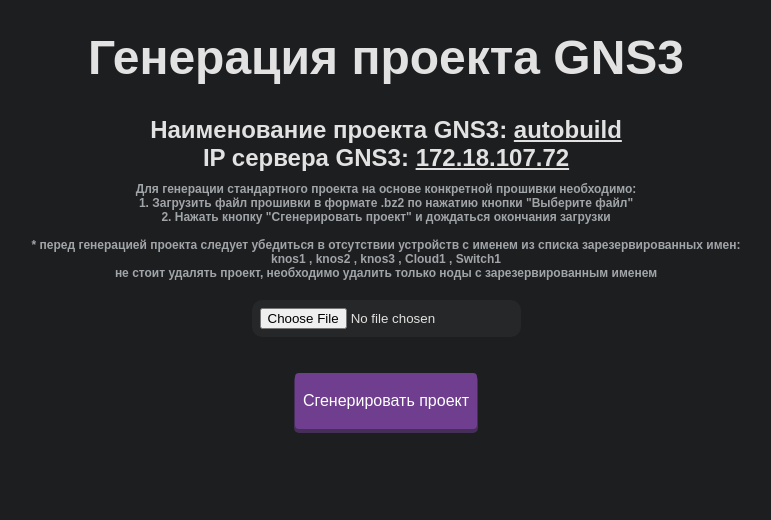
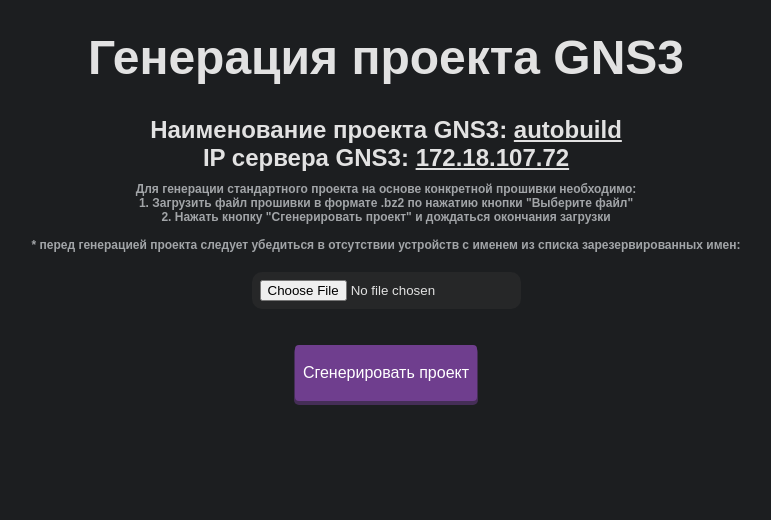
Before and after one commit to Belyashik-code/GNS3Utils, a Flask app: page / in a window 1280 px wide. Shown: the top 520 px of the page, without its empty margins (254-1025 px from the left). Run offline with Flask 2, Linux system fonts and the light colour scheme; parts of the project's set-up code (start-up, migrations or seed data) failed here and were passed over.

Commit message:
Update index.html

```diff
--- a/templates/index.html
+++ b/templates/index.html
@@ -18,8 +18,6 @@
         1. Загрузить файл прошивки в формате .bz2 по нажатию кнопки "Выберите файл" <br>
         2. Нажать кнопку "Сгенерировать проект" и дождаться окончания загрузки <br><br>
         * перед генерацией проекта следует убедиться в отсутствии устройств с именем из списка зарезервированных имен:<br>
-        knos1 , knos2 , knos3 , Cloud1 , Switch1 <br>
-        не стоит удалять проект, необходимо удалить только ноды с зарезервированным именем
     </h3>
     <form method="post" enctype="multipart/form-data">
         <div class="file_button">
```
